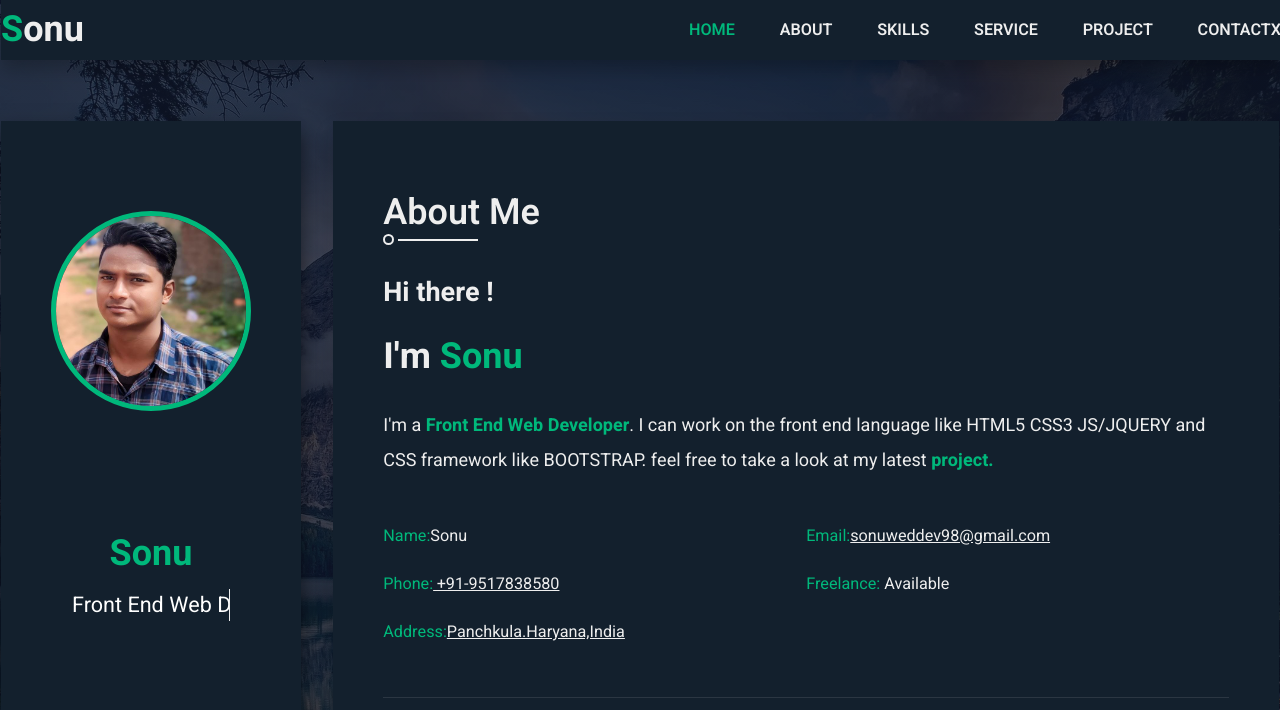
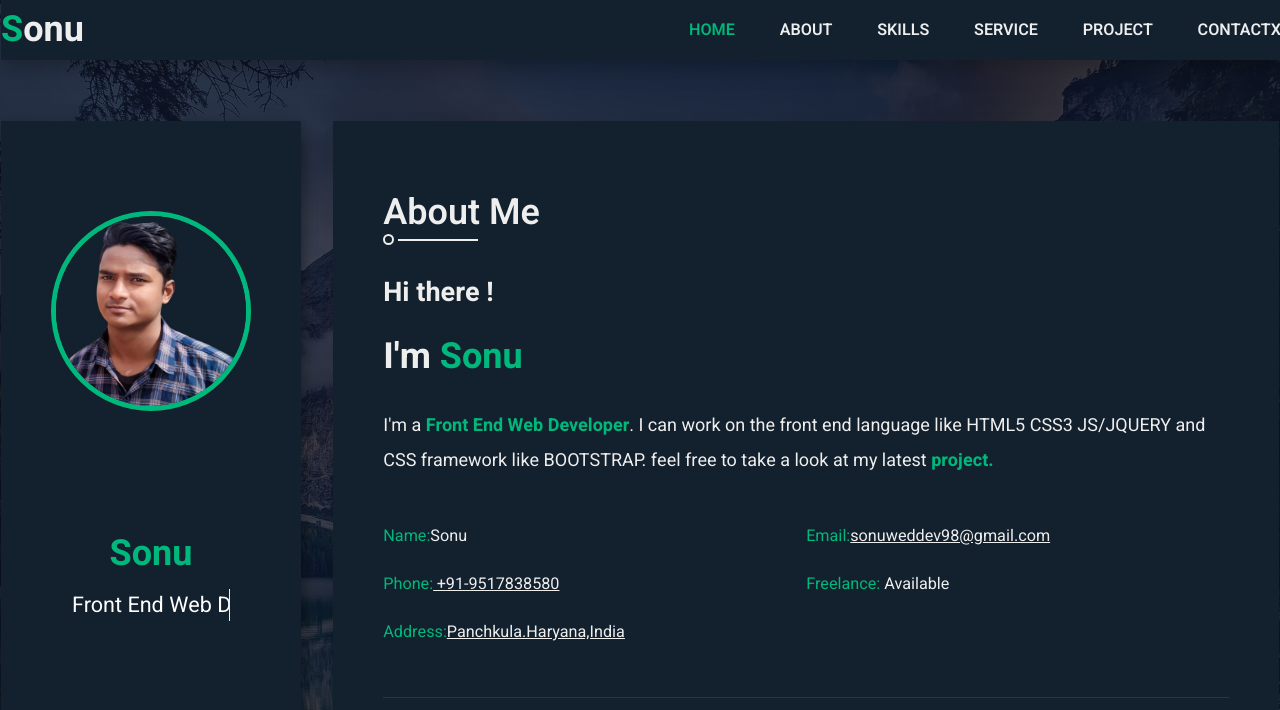
Before and after one commit to sonuwebdev98/Portfolio, a plain HTML site: page index.html in a window 1280 px wide. Shown: the top 710 px of the page. Drawn offline with nearby package versions, Linux system fonts and the light colour scheme.

Commit message:
update data
            <img src="img/Sonu.jpg" width="100%"   alt="Sonu" />

```diff
--- a/index.html
+++ b/index.html
@@ -85,8 +85,10 @@
       <aside class="leftfixed flex-box">
         <div class="img-areas">
           <figure>
-            <img src="img/Sonu.jpg" width="100%"   alt="Sonu" />
+            <!-- <img src="img/Sonu.jpg" width="100%"   alt="Sonu" />  -->
             <!-- <img src="img/Sonu2024.jpg" width="100%"   alt="Sonu" />  -->
+            <img src="img/Sonu-removebg-preview (3).jpg" width="100%"   alt="Sonu" />
+
           </figure>
         </div>
 
```
Also changed, not shown: img/Sonu-removebg-preview (2).jpg (added), img/Sonu-removebg-preview (3).jpg (added), img/Sonu-removebg-preview.jpg (added).
